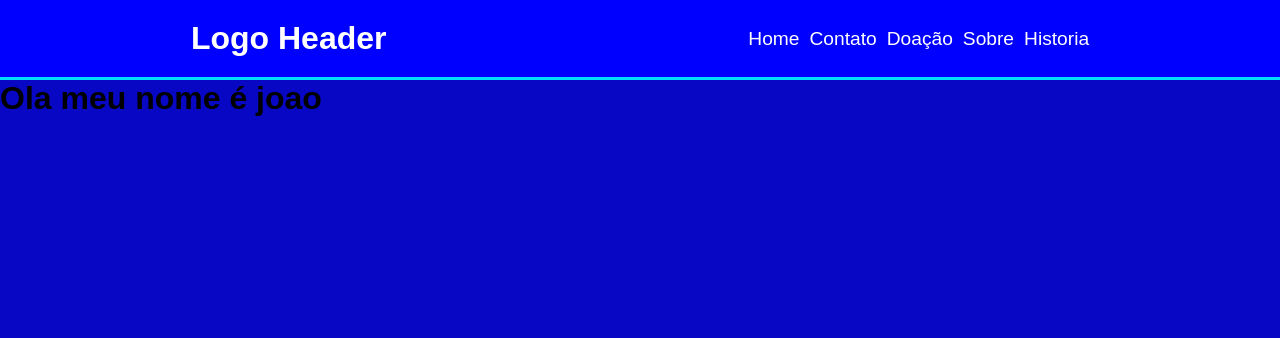
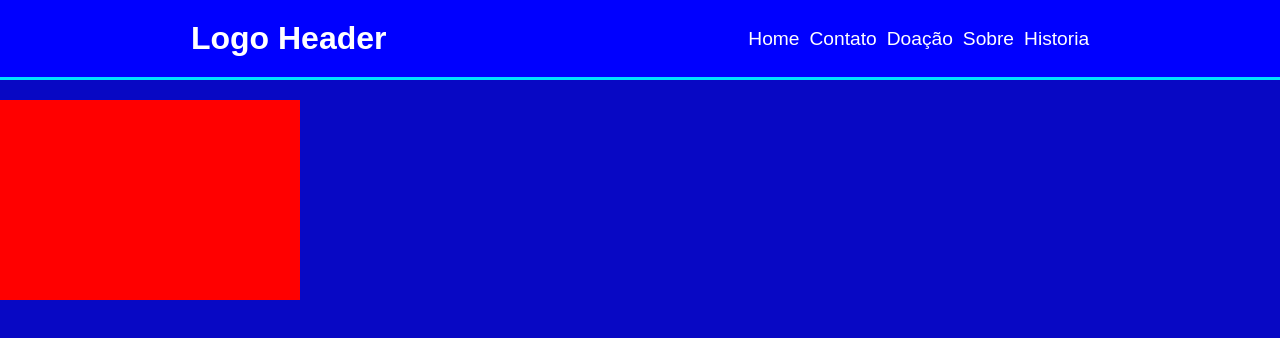
Before and after one commit to JoaoLeandroo/testing-git-branchs, a plain HTML site: page index.html in a window 1280 px wide. Drawn offline with Linux system fonts and the light colour scheme.

Commit message:
box de testes

```diff
--- a/index.html
+++ b/index.html
@@ -21,7 +21,9 @@
         </ul>
     </header>
     <main>
-        <h1>Ola meu nome é joao</h1>
+        <div class="box">
+
+        </div>
     </main>
 </body>
 </html>
--- a/style.css
+++ b/style.css
@@ -43,3 +43,10 @@ html, body {
     text-underline-offset: 5px;
     color: #fff;
 }
+
+.box {
+    width: 300px;
+    height: 200px;
+    background-color: red;
+    margin-top: 20px;
+}
```
